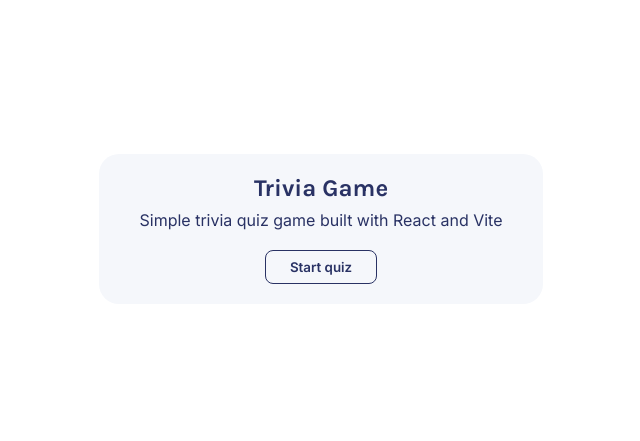
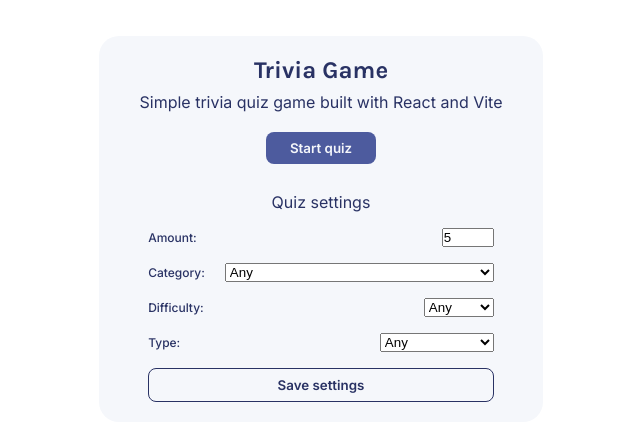
Before and after one commit to paulius-misevicius/trivia-game, a React (Vite) app: page / in a window 1280 px wide. Shown: the part 171-612 px from the top of the page, without its empty margins (319-959 px from the left). Built offline with nearby package versions, Linux system fonts and the light colour scheme.

Commit message:
Add user-changeable quiz settings

```diff
--- a/src/App.jsx
+++ b/src/App.jsx
@@ -3,12 +3,14 @@
 import { TailSpin } from "react-loader-spinner"
 import he from "he"
 import Question from "./Question.jsx"
+import Settings from "./Settings.jsx"
 
 export const GameStateContext = createContext(null)
+export const GameSettingsContext = createContext(null)
 
 export default function App() {
 
-//
+  // Global context values
   const GAME_STATE = {
     INTRO: "intro",
     LOADING: "loading",
@@ -16,13 +18,26 @@
     FINISHED: "finished",
     ERROR: "error"
   }
+  const GAME_SETTINGS = {
+    AMOUNT: 5,
+    CATEGORY: "",
+    DIFFICULTY: "",
+    TYPE: ""
+  }
 
+  // State values
   const [gameState, setGameState] = useState(GAME_STATE.INTRO)
+  const [gameSettings, setGameSettings] = useState(GAME_SETTINGS)
   const [questions, setQuestions] = useState([])
   const [submittedAnswers, setSubmittedAnswers] = useState([])
 
-  console.log(gameState)
-
+  // Derived Values
+  const fetchUrl = `https://opentdb.com/api.php?
+    amount=${gameSettings.AMOUNT}&
+    category=${gameSettings.CATEGORY}&
+    difficulty=${gameSettings.DIFFICULTY}&
+    type=${gameSettings.TYPE}`
+  console.log(fetchUrl)
   const questionsToRender = questions.map((item, index) =>
     <Question
       key={item.id}
@@ -36,13 +51,15 @@
   const userScore = submittedAnswers.filter((item, index) =>
     item.answer === questions[index].correct_answer && item.key === questions[index].id
   ).length
+
+  // Static values
   const loadSpinner = <TailSpin width="40" color="var(--primary-color)"/>
-//
-  console.log(userScore)
+
+  // Functions
   async function getQuestions() {
     setGameState(GAME_STATE.LOADING)
     try {
-      const response = await fetch('https://opentdb.com/api.php?amount=7')
+      const response = await fetch(fetchUrl)
       if (!response.ok) {
         throw new Error(`API error: ${response.status}`)
       }
@@ -79,18 +96,22 @@
   }
 
   return (
+    <GameSettingsContext.Provider value={{gameSettings, setGameSettings, GAME_SETTINGS}}>
       <GameStateContext.Provider value={{gameState, GAME_STATE}}>
         <main>
           {gameState === GAME_STATE.LOADING ? loadSpinner :
             <>
               {gameState === GAME_STATE.INTRO &&
+                <>
                   <section className="intro-section">
                     <h1>Trivia Game</h1>
                     <p className="intro-description">Simple trivia quiz game built with React and Vite</p>
-                <button className="get-questions-btn" onClick={getQuestions}>Start quiz</button>
-              </section>}
+                    <button className="start-quiz-btn" onClick={getQuestions}>Start quiz</button>
+                  </section>
+                  <Settings />
+                </>}
               {gameState === GAME_STATE.STARTED || GAME_STATE.FINISHED ?
-              <form action={submitQuiz}>
+                <form action={submitQuiz} className="form-game">
                   <div>
                     {questionsToRender}
                   </div>
@@ -105,5 +126,6 @@
           }
         </main>
       </GameStateContext.Provider>
+    </GameSettingsContext.Provider>
   )
 }
--- /dev/null
+++ b/src/Settings.jsx
@@ -0,0 +1,65 @@
+import { useContext } from "react"
+import { GameSettingsContext } from "./App"
+
+export default function Settings() {
+
+    const {gameSettings, setGameSettings, GAME_SETTINGS} = useContext(GameSettingsContext)
+
+    const gameCategories = ["General Knowledge", "Entertainment: Books", "Entertainment: Film", "Entertainment: Music", "Entertainment: Musicals & Theatres",
+    "Entertainment: Television", "Entertainment: Video Games", "Entertainment: Board Games", "Science & Nature", "Science: Computers", "Science: Mathematics",
+    "Mythology", "Sports", "Geography", "History", "Politics", "Art", "Celebrities", "Animals", "Vehicles", "Entertainment: Comics", "Science: Gadgets",
+    "Entertainment: Japanese Anime & Manga", "Entertainment: Cartoon & Animations"]
+    const gameCategoriesToRender = gameCategories.map((item, index) => <option key={item} value={index + 9}>{item}</option>)
+
+    const gameDifficulties = ["Easy", "Medium", "Hard"]
+    const gameDifficultiesToRender = gameDifficulties.map(item => <option key={item} value={item.toLowerCase()}>{item}</option>)
+
+    const gameTypes = [
+    {key: "multiple", value: "Multiple Choice"},
+    {key: "boolean", value: "True / False"}
+    ]
+    const gameTypesToRender = gameTypes.map(item => <option key={item.value} value={item.key}>{item.value}</option>)
+
+    function saveSettings(formData) {
+        let GAME_SETTINGS_UPDATED = {...GAME_SETTINGS}
+        GAME_SETTINGS_UPDATED = {
+            AMOUNT: formData.get("amount"),
+            CATEGORY: formData.get("category"),
+            DIFFICULTY: formData.get("difficulty"),
+            TYPE: formData.get("type")
+        }
+        setGameSettings(GAME_SETTINGS_UPDATED)
+    }
+
+    return (
+        <form action={saveSettings} className="quiz-settings">
+            <p>Quiz settings</p>
+            <div className="settings-row">
+                <label className="settings-label" htmlFor="amount">Amount:</label>
+                <input name="amount" id="amount" type="number" defaultValue="5" min="1" max="50"></input>
+            </div>
+            <div className="settings-row">
+                <label className="settings-label" htmlFor="category">Category:</label>
+                <select name="category" id="category">
+                    <option value="">Any</option>
+                    {gameCategoriesToRender}
+                </select>
+            </div>
+            <div className="settings-row">
+                <label className="settings-label" htmlFor="difficulty">Difficulty:</label>
+                <select name="difficulty" id="difficulty">
+                    <option value="">Any</option>
+                    {gameDifficultiesToRender}
+                </select>
+            </div>
+            <div className="settings-row">
+                <label className="settings-label" htmlFor="type">Type:</label>
+                <select name="type" id="type">
+                    <option value="">Any</option>
+                    {gameTypesToRender}
+                </select>
+            </div>
+            <button className="save-settings-btn">Save settings</button>
+        </form>
+    )
+}
--- a/src/index.css
+++ b/src/index.css
@@ -33,12 +33,6 @@
   padding: 20px 40px;
   border-radius: 20px;
 }
-form {
-  display: flex;
-  flex-direction: column;
-  align-items: center;
-  justify-content: center;
-}
 h1 {
   font-family: 'Karla', sans-serif;
   font-weight: 700;
@@ -61,6 +55,12 @@
   margin-bottom: 20px;
 }
 
+.form-game {
+  display: flex;
+  flex-direction: column;
+  align-items: center;
+  justify-content: center;
+}
 .question-component {
   padding-block: 24px;
   border-bottom: 1px solid var(--secondary-color);
@@ -118,6 +118,13 @@
   font-weight: 700;
 }
 
+.start-quiz-btn {
+  font-weight: 600;
+  background-color: var(--primary-color);
+  color: var(--bg-color);
+  padding: 8px 24px;
+  border-radius: 8px;
+}
 .submit-btn {
   font-weight: 600;
   background-color: var(--primary-color);
@@ -134,3 +141,29 @@
   border-radius: 8px;
   border: 1px solid var(--text-color);
 }
+.save-settings-btn {
+  font-weight: 600;
+  background-color: var(--bg-color);
+  color: var(--text-color);
+  padding: 8px 24px;
+  border-radius: 8px;
+  border: 1px solid var(--text-color);
+}
+
+.quiz-settings {
+  display: flex;
+  flex-direction: column;
+  text-align: center;
+  gap: 16px;
+  margin-top: 28px;
+}
+.settings-row {
+  display: flex;
+  align-items: center;
+  justify-content: space-between;
+  gap: 20px;
+}
+.settings-label {
+  border: none;
+  padding: 0;
+}
```
Lines whose indentation alone changed are shown as unchanged.
